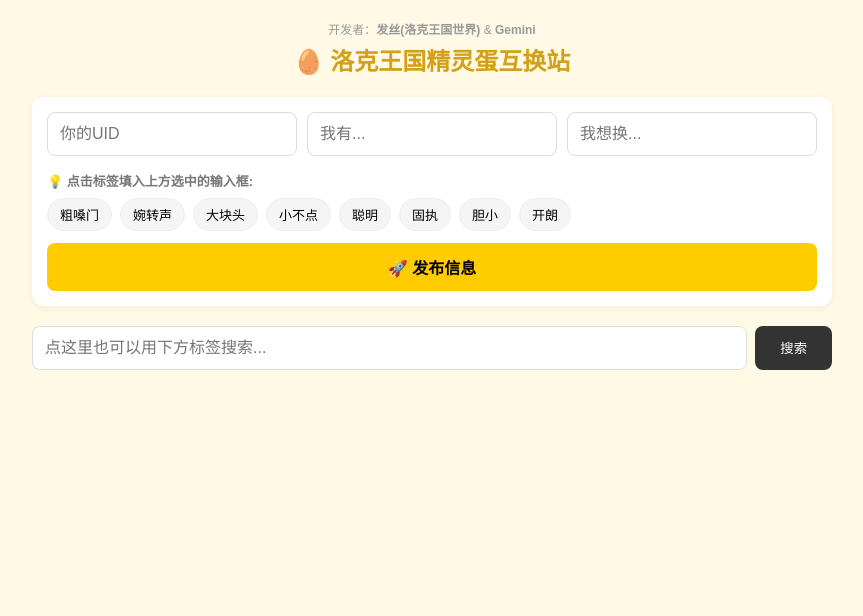
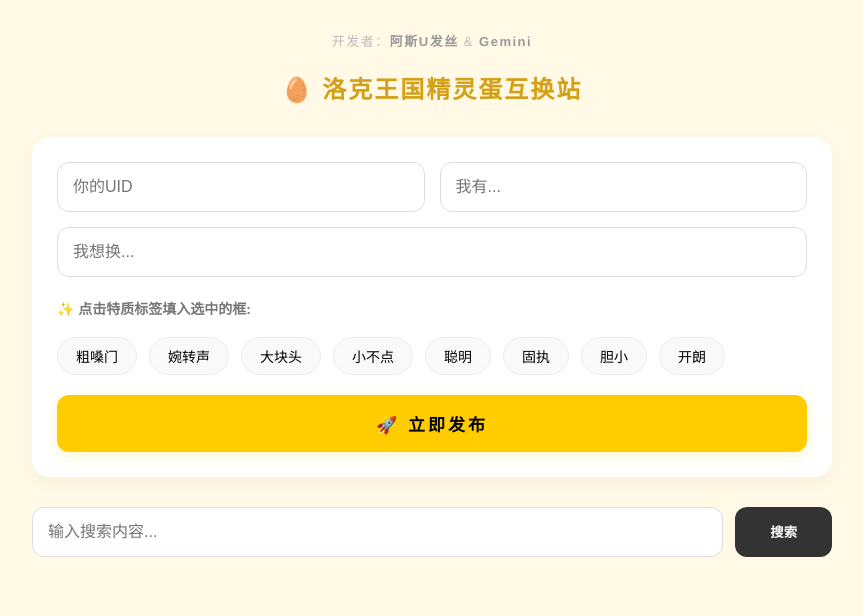
Before and after one commit to Fissure666/python--, a Flask app: page / in a window 1280 px wide. Shown: the top 616 px of the page, without its empty margins (208-1071 px from the left). Run offline with Flask 3, Linux system fonts and the light colour scheme; data that the repository does not hold is empty.

Commit message:
优化：实现全能标签感知、增加开发者署名及UID复制功能

```diff
--- a/roco_exchange/templates/index.html
+++ b/roco_exchange/templates/index.html
@@ -5,40 +5,121 @@
     <meta name="viewport" content="width=device-width, initial-scale=1.0">
     <title>洛克王国精灵蛋互换站</title>
     <style>
-        :root { --primary: #ffcc00; --bg: #fff9e6; }
-        body { font-family: 'PingFang SC', 'Microsoft YaHei', sans-serif; background: var(--bg); margin: 0; padding: 20px; color: #333; }
+        :root { --primary: #ffcc00; --bg: #fff9e6; --text-main: #333; --text-light: #777; }
+
+        /* 🎨 间距优化：增加页面呼吸感 */
+        body {
+            font-family: 'PingFang SC', 'Helvetica Neue', 'Microsoft YaHei', sans-serif;
+            background: var(--bg);
+            margin: 0;
+            padding: 30px 20px;
+            color: var(--text-main);
+            line-height: 1.8; /* 显著提升行高，拒绝密集 */
+        }
         .container { max-width: 800px; margin: auto; }
 
-        /* 署名 */
-        .developer-credit { text-align: center; font-size: 12px; color: #999; margin-bottom: 5px; }
+        /* 👨‍💻 修正后的署名 */
+        .developer-credit {
+            text-align: center;
+            font-size: 13px;
+            color: #bbb;
+            margin-bottom: 15px;
+            letter-spacing: 1.5px;
+        }
+        .developer-credit strong { color: #999; font-weight: 600; }
 
-        /* 布局 */
-        .input-group { display: flex; flex-wrap: wrap; gap: 10px; margin-bottom: 15px; }
-        input { flex: 1 1 200px; padding: 12px; border: 1px solid #ddd; border-radius: 8px; font-size: 16px; outline: none; transition: 0.3s; }
-        input:focus { border-color: var(--primary); background: #fffdf5; }
+        /* 输入区域布局 */
+        .input-group { display: flex; flex-wrap: wrap; gap: 15px; margin-bottom: 20px; }
+        input {
+            flex: 1 1 220px;
+            padding: 15px;
+            border: 1px solid #ddd;
+            border-radius: 12px;
+            font-size: 16px;
+            outline: none;
+            transition: all 0.3s;
+        }
+        input:focus { border-color: var(--primary); background: #fff; box-shadow: 0 0 10px rgba(255,204,0,0.25); }
 
-        .publish-btn { background: var(--primary); border: none; padding: 12px; border-radius: 8px; cursor: pointer; font-weight: bold; width: 100%; font-size: 16px; }
+        .publish-btn {
+            background: var(--primary);
+            border: none;
+            padding: 16px;
+            border-radius: 12px;
+            cursor: pointer;
+            font-weight: bold;
+            width: 100%;
+            font-size: 17px;
+            letter-spacing: 3px;
+            box-shadow: 0 4px 15px rgba(255,204,0,0.2);
+            transition: 0.2s;
+        }
+        .publish-btn:active { transform: scale(0.98); }
 
-        /* 标签盒 */
-        .tag-box { background: white; padding: 15px; border-radius: 12px; margin-bottom: 20px; box-shadow: 0 2px 8px rgba(0,0,0,0.06); }
-        .tag-label { font-weight: bold; margin-bottom: 8px; display: block; color: #777; font-size: 13px; }
-        .tag-container { display: flex; flex-wrap: wrap; gap: 8px; margin-bottom: 12px; }
-        .tag-btn { background: #f5f5f5; border: 1px solid #eee; padding: 6px 12px; border-radius: 20px; font-size: 13px; cursor: pointer; }
-        .tag-btn:hover { border-color: var(--primary); }
+        /* 标签盒优化 */
+        .tag-box { background: white; padding: 25px; border-radius: 18px; margin-bottom: 30px; box-shadow: 0 6px 18px rgba(0,0,0,0.04); }
+        .tag-label { font-weight: bold; margin-bottom: 15px; display: block; color: var(--text-light); font-size: 14px; }
+        .tag-container { display: flex; flex-wrap: wrap; gap: 12px; margin-bottom: 20px; }
+        .tag-btn {
+            background: #f9f9f9;
+            border: 1px solid #eee;
+            padding: 8px 18px;
+            border-radius: 25px;
+            font-size: 14px;
+            cursor: pointer;
+            transition: 0.2s;
+        }
+        .tag-btn:hover { border-color: var(--primary); background: #fff; color: var(--accent); }
 
-        /* 列表卡片 */
-        .trade-card { background: white; padding: 15px; border-radius: 10px; margin-bottom: 12px; border-left: 5px solid var(--primary); box-shadow: 0 2px 5px rgba(0,0,0,0.05); }
-        .trade-header { display: flex; justify-content: space-between; align-items: center; border-bottom: 1px dashed #eee; padding-bottom: 5px; margin-bottom: 8px; }
-        .uid-text { color: #888; font-family: monospace; font-size: 14px; }
-        .copy-btn { background: #f0f0f0; border: none; padding: 3px 10px; border-radius: 5px; font-size: 11px; cursor: pointer; margin-left: 8px; }
+        /* 📋 列表展示：解决排版拥挤 */
+        .trade-card {
+            background: white;
+            padding: 25px;
+            border-radius: 15px;
+            margin-bottom: 20px;
+            border-left: 8px solid var(--primary);
+            box-shadow: 0 4px 12px rgba(0,0,0,0.03);
+            transition: 0.3s;
+        }
+        .trade-header {
+            display: flex;
+            justify-content: space-between;
+            align-items: center;
+            border-bottom: 1px solid #f0f0f0;
+            padding-bottom: 12px;
+            margin-bottom: 15px;
+        }
+        .uid-text { color: #aaa; font-family: 'Courier New', monospace; font-size: 16px; font-weight: bold; }
+
+        .copy-btn { background: #f5f5f5; border: none; padding: 5px 15px; border-radius: 8px; font-size: 12px; cursor: pointer; color: #777; font-weight: bold; }
         .copy-btn.copied { background: #4CAF50; color: white; }
-        .label-text { color: #aaa; font-size: 12px; font-weight: bold; margin-right: 8px; }
+
+        /* 内容行排版 */
+        .info-row { margin: 12px 0; display: flex; align-items: flex-start; }
+        .label-text {
+            color: #ccc;
+            font-size: 12px;
+            font-weight: 800;
+            min-width: 50px;
+            margin-top: 5px;
+            letter-spacing: 1px;
+        }
+        .content-text {
+            font-size: 16px;
+            color: var(--text-main);
+            word-break: break-all;
+            padding-left: 5px;
+        }
     </style>
 </head>
 <body>
     <div class="container">
-        <div class="developer-credit">开发者：<strong>发丝(洛克王国世界)</strong> & <strong>Gemini</strong></div>
-        <h2 style="text-align:center; color:#d4a017; margin-top:0;">🥚 洛克王国精灵蛋互换站</h2>
+        <!-- 🏆 正确的署名：网名 & Gemini -->
+        <div class="developer-credit">
+            开发者：<strong>阿斯U发丝</strong> & <strong>Gemini</strong>
+        </div>
+
+        <h2 style="text-align:center; color:#d4a017; margin-top:0; margin-bottom:25px; letter-spacing:2px;">🥚 洛克王国精灵蛋互换站</h2>
 
         <!-- 发布表单 -->
         <form action="/post" method="POST" class="tag-box">
@@ -48,7 +129,7 @@
                 <input type="text" name="want_pet" placeholder="我想换..." required onfocus="setCurrentInput(this)">
             </div>
 
-            <span class="tag-label">💡 点击标签填入上方选中的输入框:</span>
+            <span class="tag-label">✨ 点击特质标签填入选中的框:</span>
             <div class="tag-container">
                 <button type="button" class="tag-btn" onclick="addTag('粗嗓门')">粗嗓门</button>
                 <button type="button" class="tag-btn" onclick="addTag('婉转声')">婉转声</button>
@@ -60,16 +141,15 @@
                 <button type="button" class="tag-btn" onclick="addTag('开朗')">开朗</button>
             </div>
 
-            <button type="submit" class="publish-btn">🚀 发布信息</button>
+            <button type="submit" class="publish-btn">🚀 立即发布</button>
         </form>
 
-        <!-- 搜索框 -->
-        <form action="/" method="GET" style="display:flex; gap:8px; margin-bottom:20px;">
-            <input type="text" name="search" placeholder="点这里也可以用下方标签搜索..." style="flex:1;" onfocus="setCurrentInput(this)">
-            <button type="submit" style="background:#333; color:white; border:none; border-radius:8px; padding:0 25px; cursor:pointer;">搜索</button>
+        <!-- 搜索 -->
+        <form action="/" method="GET" style="display:flex; gap:12px; margin-bottom:30px;">
+            <input type="text" name="search" placeholder="输入搜索内容..." style="flex:1;" onfocus="setCurrentInput(this)">
+            <button type="submit" style="background:#333; color:white; border:none; border-radius:12px; padding:0 35px; cursor:pointer; font-weight:bold;">搜索</button>
         </form>
 
-        <!-- 看板 -->
         <div id="board">
             {% for trade in trades %}
             <div class="trade-card">
@@ -80,38 +160,36 @@
                         <button type="button" class="copy-btn" onclick="copyUID(this, '{{ trade.uid }}')">复制</button>
                     </span>
                 </div>
-                <div><span class="label-text">我有</span>{{ trade.have_pet }}</div>
-                <div><span class="label-text">想换</span>{{ trade.want_pet }}</div>
+                <div class="info-row">
+                    <span class="label-text">我有</span>
+                    <span class="content-text">{{ trade.have_pet }}</span>
+                </div>
+                <div class="info-row">
+                    <span class="label-text">想换</span>
+                    <span class="content-text">{{ trade.want_pet }}</span>
+                </div>
             </div>
             {% endfor %}
         </div>
     </div>
 
     <script>
-        // 核心逻辑：记录当前用户正在点击哪个输入框
         let currentActiveInput = null;
-
-        function setCurrentInput(inputElement) {
-            currentActiveInput = inputElement;
-            // 视觉提示：让选中的框变一点色
-            console.log("当前选中:", inputElement.name || "搜索框");
-        }
+        function setCurrentInput(el) { currentActiveInput = el; }
 
         function addTag(tagName) {
-            // 如果用户没点过任何框，默认填入“我有”框
             if (!currentActiveInput) {
                 currentActiveInput = document.getElementsByName('have_pet')[0];
             }
-
             const input = currentActiveInput;
             input.value += (input.value ? " " : "") + tagName;
-            input.focus(); // 保持焦点，方便连续点
+            input.focus();
         }
 
         function copyUID(btn, uid) {
             navigator.clipboard.writeText(uid).then(() => {
                 const old = btn.innerText;
-                btn.innerText = "成功";
+                btn.innerText = "已复制";
                 btn.classList.add('copied');
                 setTimeout(() => { btn.innerText = old; btn.classList.remove('copied'); }, 1500);
             });
```
